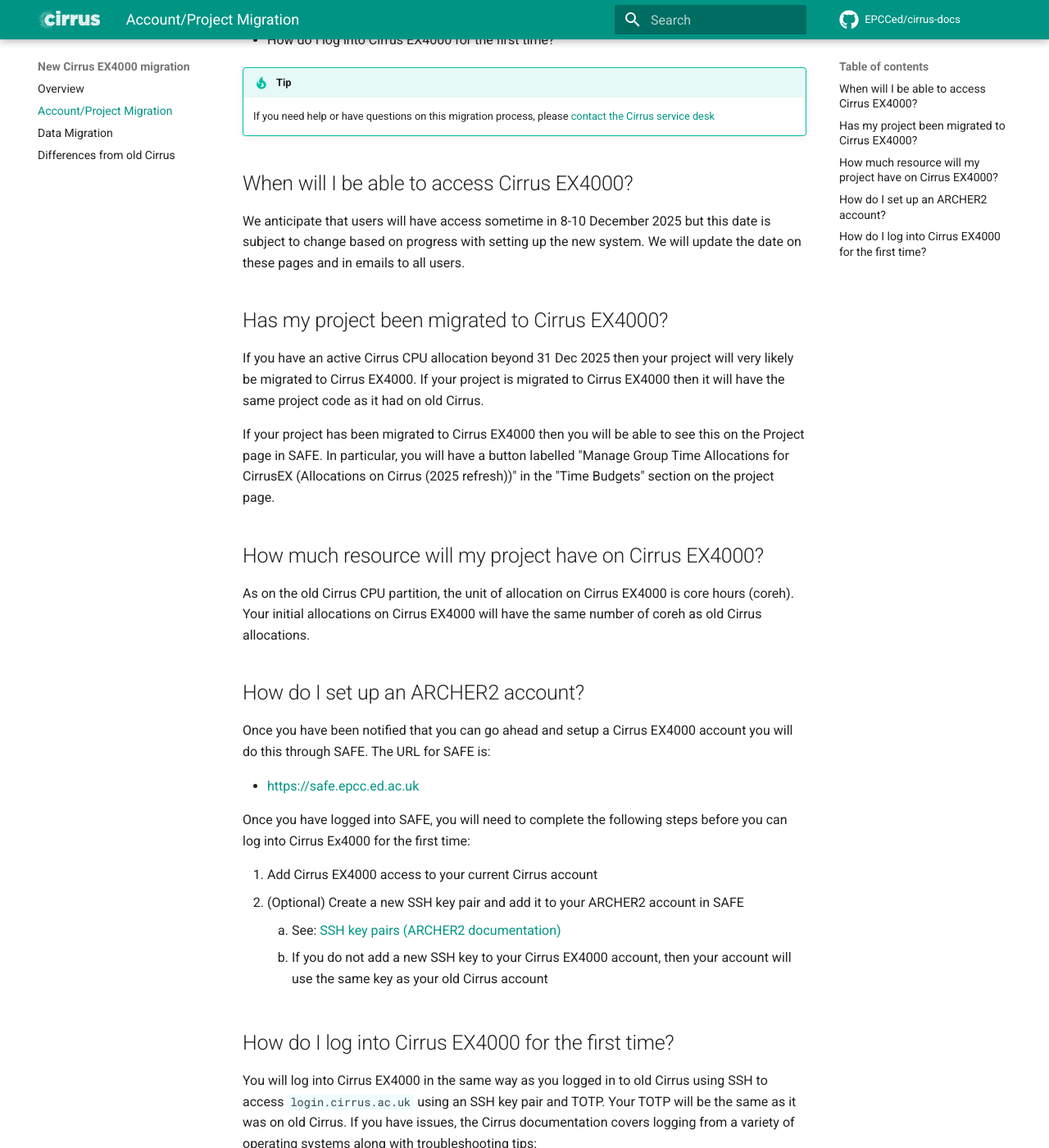
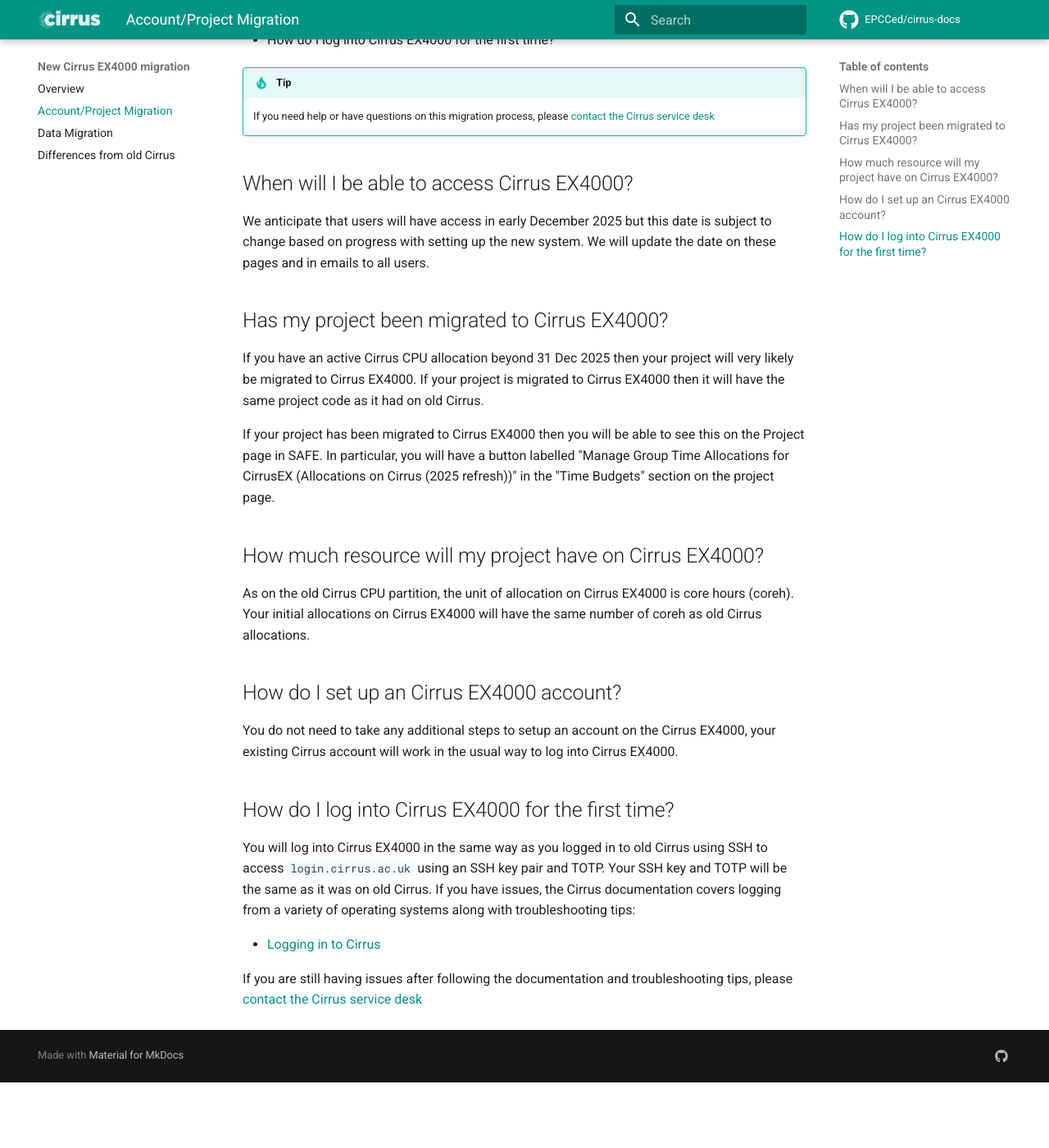
Before and after one commit to EPCCed/cirrus-docs, an MkDocs documentation site: the page built from docs/migration-2025/account-migration.md, in a window 1280 px wide and 1400 px high, scrolled down 471 px. Shown: the whole window at 82% size. Built offline with MkDocs 1.6.1 and Material for MkDocs 9.7.7, drawn with Linux system fonts in a browser that asks for light colours; comment, search, counter and statistics services are not loaded; after the commit the page ends 1791 px from its top, so only the background shows below that.

Commit message:
Updates migration information

```diff
--- a/docs/migration-2025/account-migration.md
+++ b/docs/migration-2025/account-migration.md
@@ -17,7 +17,7 @@
 
 ## When will I be able to access Cirrus EX4000?
 
-We anticipate that users will have access sometime in 8-10 December 2025 but this
+We anticipate that users will have access in early December 2025 but this
 date is subject to change based on progress with setting up the new system. We will
 update the date on these pages and in emails to all users.
 
@@ -39,27 +39,16 @@
 is core hours (coreh). Your initial allocations on Cirrus EX4000 will have the
 same number of coreh as old Cirrus allocations.
 
-## How do I set up an ARCHER2 account?
+## How do I set up an Cirrus EX4000 account?
 
-Once you have been notified that you can go ahead and setup a Cirrus EX4000
-account you will do this through SAFE. The URL for SAFE is:
-
-   - [https://safe.epcc.ed.ac.uk](https://safe.epcc.ed.ac.uk)
-
-Once you have logged into SAFE, you will need to complete the following
-steps before you can log into Cirrus Ex4000 for the first time:
-
-   1. Add Cirrus EX4000 access to your current Cirrus account
-   2. (Optional) Create a new SSH key pair and add it to your ARCHER2 account in SAFE
-      1. See: [SSH key pairs (ARCHER2 documentation)](https://docs.archer2.ac.uk/user-guide/connecting/#ssh-key-pairs)
-      2. If you do not add a new SSH key to your Cirrus EX4000 account, then
-         your account will use the same key as your old Cirrus account
+You do not need to take any additional steps to setup an account on the Cirrus EX4000,
+your existing Cirrus account will work in the usual way to log into Cirrus EX4000.
 
 ## How do I log into Cirrus EX4000 for the first time?
 
 You will log into Cirrus EX4000 in the same way as you logged in to old Cirrus
-using SSH to access `login.cirrus.ac.uk` using an SSH key pair and TOTP. Your
-TOTP will be the same as it was on old Cirrus. If you have issues, the Cirrus documentation
+using SSH to access `login.cirrus.ac.uk` using an SSH key pair and TOTP. Your SSH
+key and TOTP will be the same as it was on old Cirrus. If you have issues, the Cirrus documentation
 covers logging from a variety of operating systems along with troubleshooting tips:
 
    - [Logging in to Cirrus](https://docs.cirrus.ac.uk/user-guide/connecting/)
```
Also changed, not shown: docs/migration-2025/index.md (+1 -1 lines).
